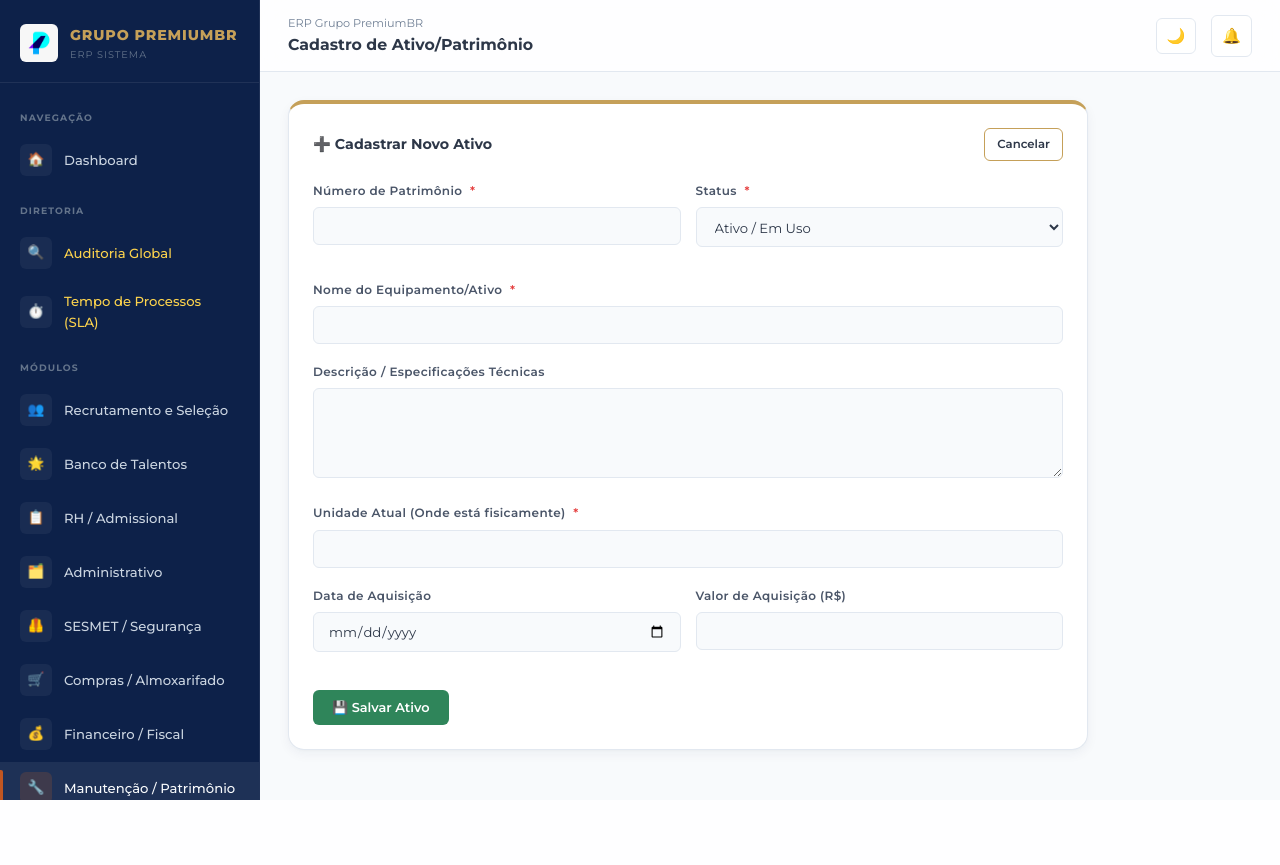
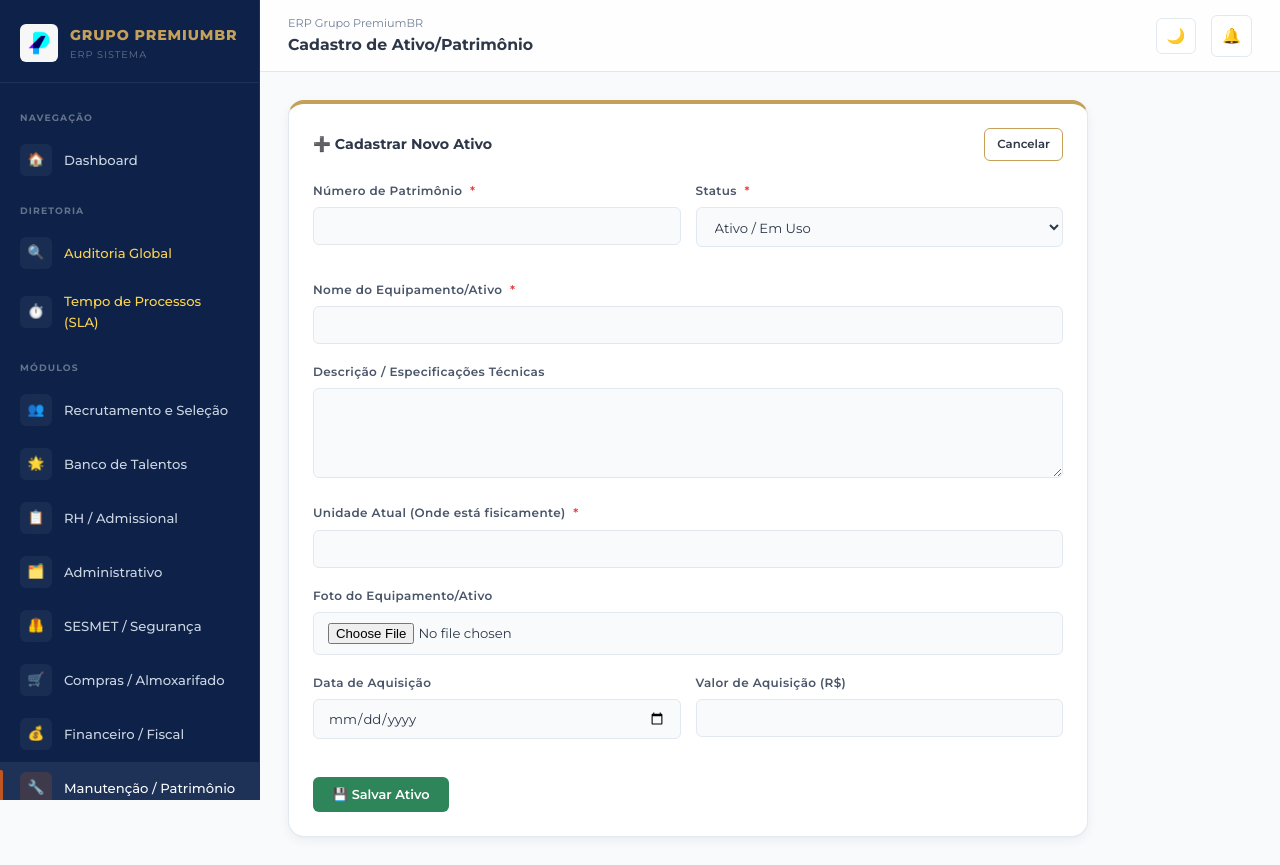
Before and after one commit to nicolasjussiani/grupopremium, a Django app: page /manutencao/ativos/novo/ in a window 1280 px wide. Before the commit the page ends 800 px from the top, so only its background shows below. Run offline with Django 5.2, Linux system fonts and the light colour scheme; a user stored in the database is signed in; data that the repository does not hold is empty.

Commit message:
feat: adicionar upload de foto no cadastro de ativo

```diff
--- a/manutencao/models.py
+++ b/manutencao/models.py
@@ -15,6 +15,7 @@ class Ativo(models.Model):
     status = models.CharField(max_length=20, choices=STATUS, default='ativo', verbose_name='Status')
     data_aquisicao = models.DateField(null=True, blank=True, verbose_name='Data de Aquisição')
     valor_aquisicao = models.DecimalField(max_digits=12, decimal_places=2, null=True, blank=True, verbose_name='Valor de Aquisição')
+    foto = models.ImageField(upload_to='equipamentos/', null=True, blank=True, verbose_name='Foto do Equipamento')
 
     criado_em = models.DateTimeField(auto_now_add=True)
     atualizado_em = models.DateTimeField(auto_now=True)
--- a/manutencao/views.py
+++ b/manutencao/views.py
@@ -31,6 +31,7 @@ def novo_ativo(request):
             descricao=request.POST.get('descricao', ''),
             unidade_atual=request.POST['unidade_atual'],
             status=request.POST.get('status', 'ativo'),
+            foto=request.FILES.get('foto')
         )
         data_aquisicao = request.POST.get('data_aquisicao')
         if data_aquisicao:
@@ -54,6 +55,9 @@ def editar_ativo(request, pk):
         ativo.descricao = request.POST.get('descricao', '')
         ativo.unidade_atual = request.POST['unidade_atual']
         ativo.status = request.POST.get('status', 'ativo')
+
+        if 'foto' in request.FILES:
+            ativo.foto = request.FILES['foto']
 
         data_aquisicao = request.POST.get('data_aquisicao')
         if data_aquisicao:
--- a/templates/manutencao/form_ativo.html
+++ b/templates/manutencao/form_ativo.html
@@ -10,7 +10,7 @@
     <a href="{% url 'lista_ativos' %}" class="btn btn-sm btn-outline">Cancelar</a>
   </div>
 
-  <form method="post">
+  <form method="post" enctype="multipart/form-data">
     {% csrf_token %}
     <div style="display:grid; grid-template-columns:1fr 1fr; gap:15px; margin-bottom:15px;">
       <div class="form-group">
@@ -42,6 +42,18 @@
       <input type="text" name="unidade_atual" class="form-control" value="{{ ativo.unidade_atual|default:'' }}" required>
     </div>
 
+    <div class="form-group">
+      <label class="form-label">Foto do Equipamento/Ativo</label>
+      {% if ativo.foto %}
+      <div style="margin-bottom: 10px;">
+        <a href="{{ ativo.foto.url }}" target="_blank">
+          <img src="{{ ativo.foto.url }}" alt="Foto" style="max-height: 150px; border-radius: 8px; border: 1px solid var(--border);">
+        </a>
+      </div>
+      {% endif %}
+      <input type="file" name="foto" class="form-control" accept="image/*">
+    </div>
+
     <div style="display:grid; grid-template-columns:1fr 1fr; gap:15px; margin-bottom:15px;">
       <div class="form-group">
         <label class="form-label">Data de Aquisição</label>
--- a/templates/manutencao/lista_ativos.html
+++ b/templates/manutencao/lista_ativos.html
@@ -28,7 +28,10 @@
         <td><strong>{{ ativo.numero_patrimonio }}</strong></td>
         <td>
           {{ ativo.nome }}<br>
-          <small>{{ ativo.descricao|truncatechars:50 }}</small>
+          <small>{{ ativo.descricao|truncatechars:50 }}</small><br>
+          {% if ativo.foto %}
+            <a href="{{ ativo.foto.url }}" target="_blank" style="font-size: 0.8rem;">📷 Ver Foto</a>
+          {% endif %}
         </td>
         <td>{{ ativo.unidade_atual }}</td>
         <td>
```
Also changed, not shown: manutencao/migrations/0003_ativo_foto.py (added).
